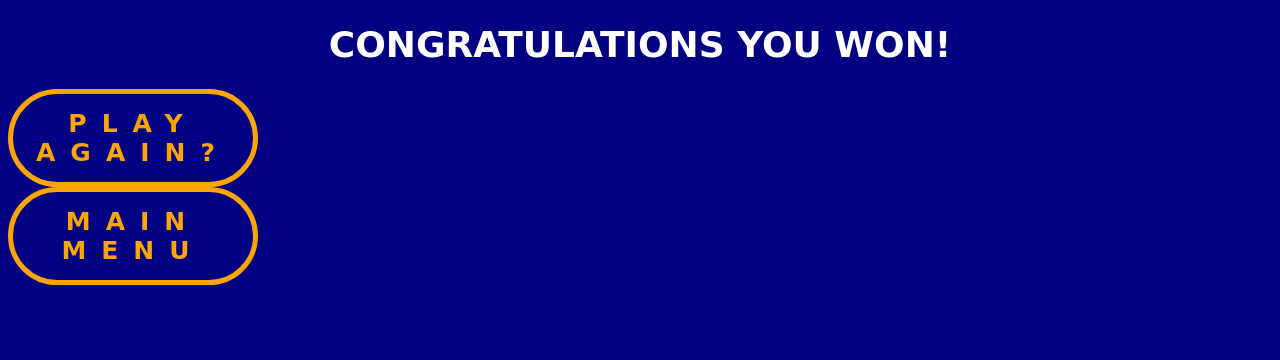
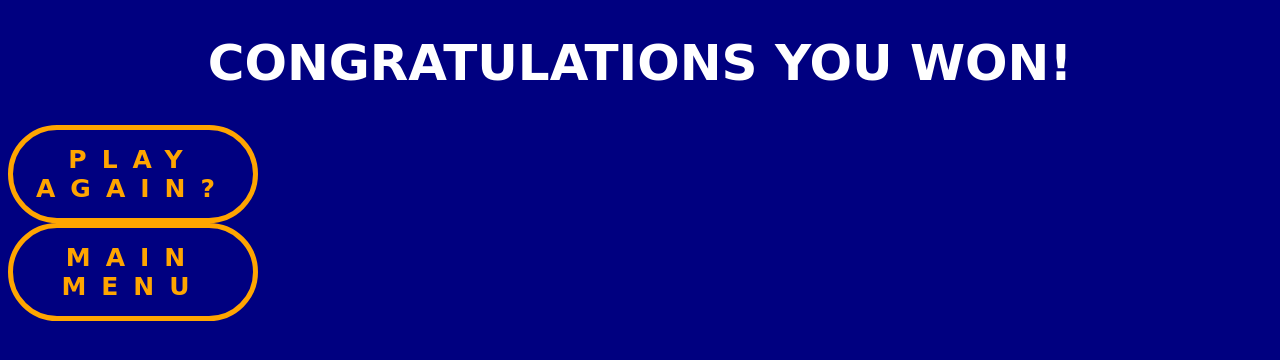
Before and after one commit to eliudg4/Project1_Trivia_Game, a plain HTML site: page 1-Player.html in a window 1280 px wide. Drawn offline with Linux system fonts and the light colour scheme.

Commit message:
Complete

```diff
--- a/1-Player.js
+++ b/1-Player.js
@@ -44,7 +44,6 @@
             document.querySelector('#questions').innerText = questions[i]
             button.dataset.i = i
             modal.classList.add('open')
-            // console.dir(document.querySelector('#questions'))
             let new_element = box.cloneNode(true);
             new_element.innerHTML = ''
             box.parentNode.replaceChild(new_element, box);
--- a/style.css
+++ b/style.css
@@ -172,7 +172,7 @@ p {
 }
 
 #congrats {
-    font-size: 36px;
+    font-size: 50px;
     font-family: cursive;
     display: flex;
     align-items: center;
```
Also changed, not shown: index.html (+1 -1 lines).
